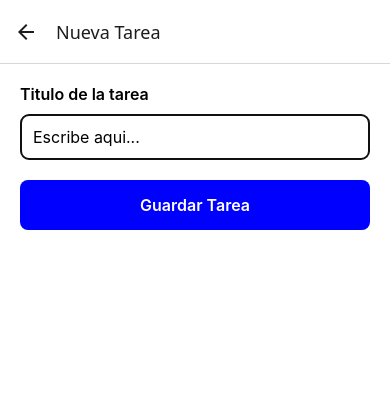
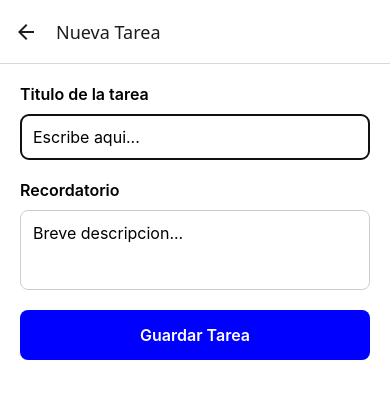
Before and after one commit to francobarbieri12/aplicaciones-moviles-p-1, a React Native app: screen /AddTask in a window 390 px wide. Shown: the top 398 px of the page. Built offline with nearby package versions, Linux system fonts and the light colour scheme.

Commit message:
ADD: Added feature 'reminder' for every component

```diff
--- a/components/TaskItem.js
+++ b/components/TaskItem.js
@@ -1,13 +1,18 @@
 import React from 'react';
 import { View, Text, TouchableOpacity, Button, StyleSheet } from 'react-native';
 
-const TaskItem = ({ title, completed, onToggle, onDelete }) => {
+const TaskItem = ({ title, recordatorio, completed, onToggle, onDelete }) => {
   return (
     <View style={styles.container}>
       <TouchableOpacity onPress={onToggle} style={styles.taskContainer}>
         <Text style={[styles.title, completed && styles.completed]}>
           {title}
         </Text>
+        {recordatorio ? (
+          <Text style={[styles.recordatorio, completed && styles.completed]}>
+            {recordatorio}
+          </Text>
+        ) : null}
       </TouchableOpacity>
       <Button title="Eliminar" onPress={onDelete} color="red" />
     </View>
@@ -29,6 +34,11 @@ const styles = StyleSheet.create({
   title: {
     fontSize: 16
   },
+  recordatorio: {
+    fontSize: 14,
+    color: '#666',
+    marginTop: 4
+  },
   completed: {
     textDecorationLine: 'line-through',
     color: '#888'
--- a/screens/AddTaskScreen.js
+++ b/screens/AddTaskScreen.js
@@ -4,6 +4,7 @@ import { getTasks, saveTasks } from '../utils/storage';
 
 const AddTaskScreen = ({ navigation }) => {
   const [title, setTitle] = useState('');
+  const [recordatorio, setRecordatorio] = useState('');
   const inputRef = useRef(null);
 
   useEffect(() => {
@@ -21,6 +22,7 @@ const AddTaskScreen = ({ navigation }) => {
     const newTask = {
       id: Date.now(),
       title: title.trim(),
+      recordatorio: recordatorio.trim(),
       completed: false
     };
 
@@ -32,7 +34,7 @@ const AddTaskScreen = ({ navigation }) => {
       `"${title.trim()}" ha sido agregada a tus tareas`,
       [
         { text: 'Ver tareas', onPress: () => navigation.navigate('Home') },
-        { text: 'Seguir agregando', onPress: () => setTitle('') }
+        { text: 'Seguir agregando', onPress: () => { setTitle(''); setRecordatorio(''); } }
       ]
     );
   };
@@ -46,6 +48,14 @@ const AddTaskScreen = ({ navigation }) => {
         placeholder="Escribe aqui..."
         value={title}
         onChangeText={setTitle}
+      />
+      <Text style={styles.label}>Recordatorio</Text>
+      <TextInput
+        style={[styles.input, styles.textArea]}
+        placeholder="Breve descripcion..."
+        value={recordatorio}
+        onChangeText={setRecordatorio}
+        multiline
       />
       <TouchableOpacity style={styles.button} onPress={handleSave}>
         <Text style={styles.buttonText}>Guardar Tarea</Text>
@@ -73,6 +83,10 @@ const styles = StyleSheet.create({
     fontSize: 16,
     marginBottom: 20
   },
+  textArea: {
+    height: 80,
+    textAlignVertical: 'top'
+  },
   button: {
     backgroundColor: 'blue',
     padding: 15,
--- a/screens/HomeScreen.js
+++ b/screens/HomeScreen.js
@@ -45,6 +45,7 @@ const HomeScreen = ({ navigation }) => {
   const renderItem = ({ item }) => (
     <TaskItem
       title={item.title}
+      recordatorio={item.recordatorio}
       completed={item.completed}
       onToggle={() => handleToggle(item.id)}
       onDelete={() => handleDelete(item.id)}
```
